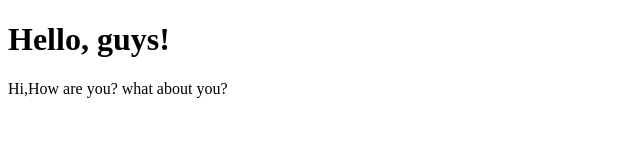
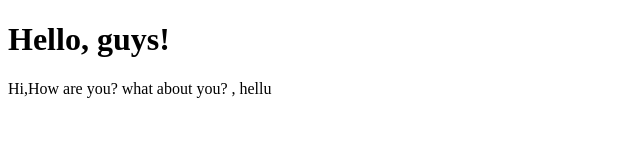
Before and after one commit to ravina-24/HtmlProject, a plain HTML site: page index.html in a window 1280 px wide. Shown: the full height of the page, 0-640 px from the left. Drawn offline with Linux system fonts and the light colour scheme.

Commit message:
fourth commit

```diff
--- a/index.html
+++ b/index.html
@@ -2,6 +2,6 @@
 <html>
 <body>
 <h1> Hello, guys!  </h1>
-<p> Hi,How are you? what about you?</p>
+<p> Hi,How are you? what about you? , hellu</p>
 </body>
 </html>
```
